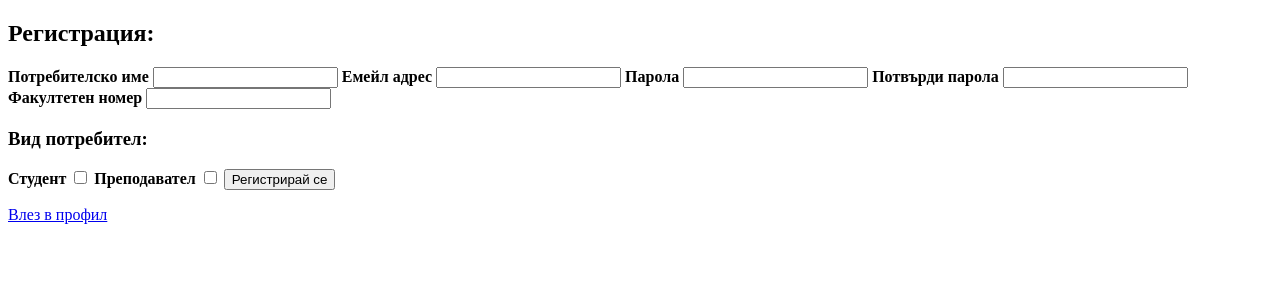
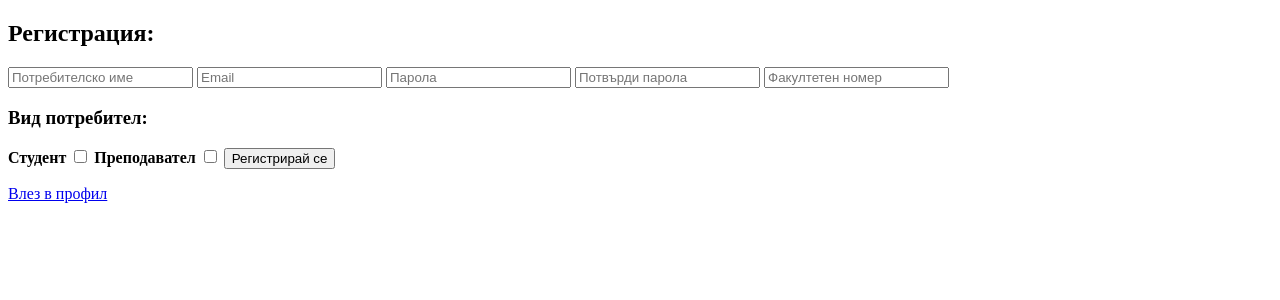
Before and after one commit to SilviyaVasileva/WWW-Project-Questionnaire, a PHP site: page /registration.php in a window 1280 px wide. Shown: the top 300 px of the page. Run offline with PHP 8.4, Linux system fonts and the light colour scheme.

Commit message:
Added validation to registration page

```diff
--- a/php/registration.php
+++ b/php/registration.php
@@ -44,24 +44,19 @@ require_once('quizDB.php');
 </div>
 
 <div class="reg_form">
-	<form action="registration.php" method="post">
+	<form action="registration.php" method="post" id="form">
 		<div class="container">
 			<h2>Регистрация:</h2>
 
-			<label for="username"><b>Потребителско име</b></label>
-			<input type="text" name="username" required>
+			<input id="username" type="text" name="username" placeholder="Потребителско име" required>
 
-			<label for="email"><b>Емейл адрес</b></label>
-			<input type="email" name="email" required>
+			<input id="email" type="email" name="email" placeholder="Email" required>
 
-			<label for="password"><b>Парола</b></label>
-			<input type="password" name="password" required>
+			<input id="password" type="password" name="password" placeholder="Парола" required>
 
-			<label for="confirm_password"><b>Потвърди парола</b></label>
-			<input type="password" name="confirm_password" required>
+			<input id="confirm-password" type="password" name="confirm_password" placeholder="Потвърди парола" required>
 
-			<label for="FN"><b>Факултетен номер</b></label>
-			<input type="number" name="FN">
+			<input id="FN" type="number" name="FN" placeholder="Факултетен номер">
 
 			<h3>Вид потребител:</h3>
 			<label for="userType"><b>Студент</b></label>
@@ -71,8 +66,15 @@ require_once('quizDB.php');
 
 			<input type="submit" name="createUser" value="Регистрирай се">
 			<p><a href="login.php">Влез в профил</a></p>
+			<div class="messages">
+				<p id="onError"></p>
+				<p id="onSuccess"></p>
+  			</div>
+
+  			<script src="../js/registration.js"></script>
 		</div>
 	</form>
+
 </div>
 
 </body>
```
